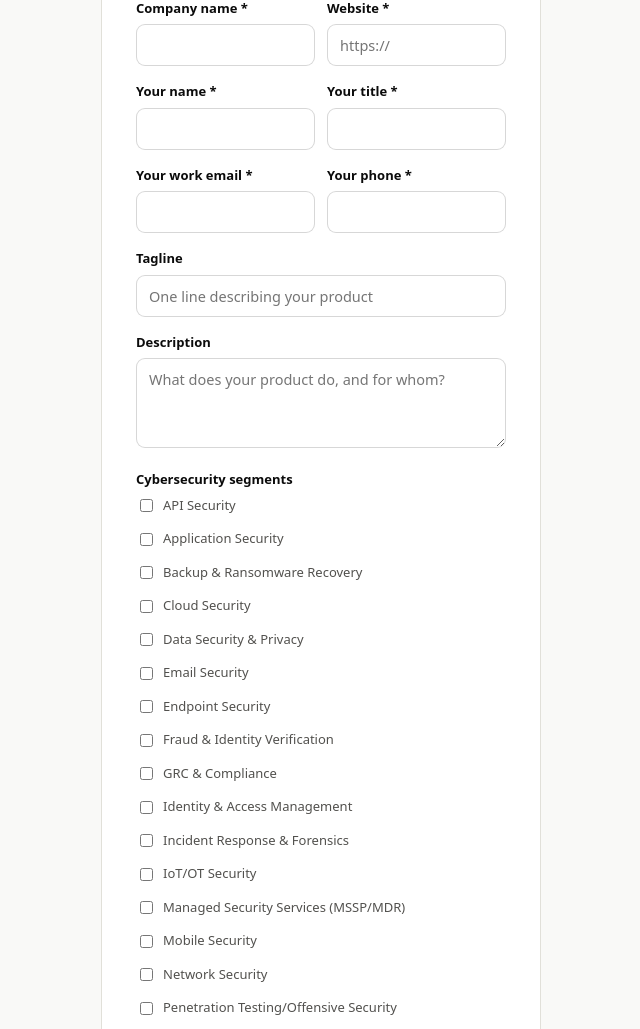
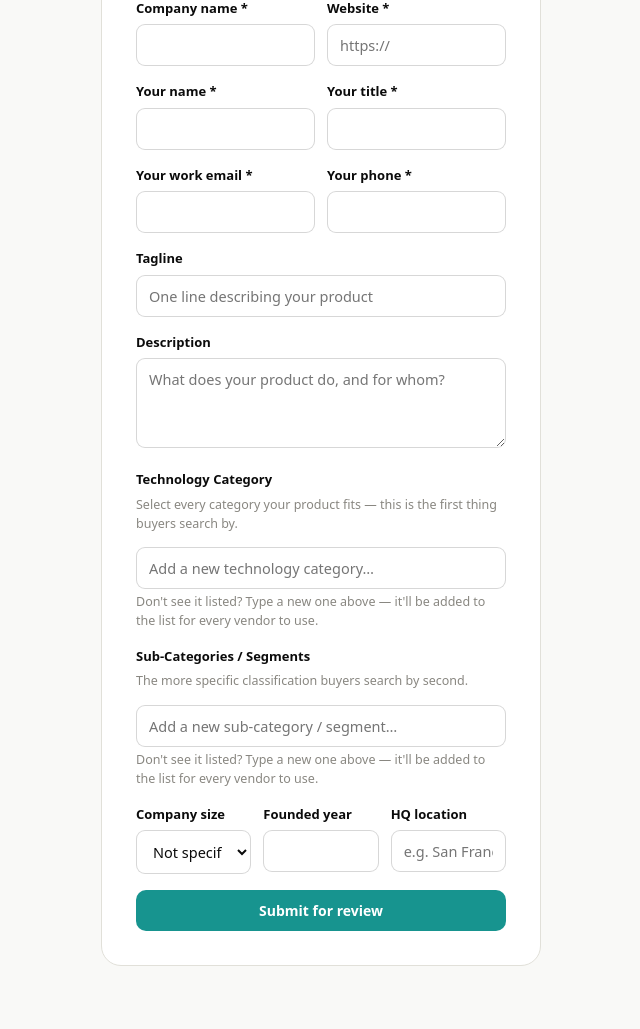
Before and after one commit to yannielli/Buyersforce, a Flask app: page /join-as-vendor in a window 1280 px wide. Shown: the part 328-1357 px from the top of the page, without its empty margins (319-959 px from the left). Run offline with Flask 3, Linux system fonts and the light colour scheme; data that the repository does not hold is empty; some libraries are stand-ins or nearby versions.

Commit message:
Add Technology Category + rename Cybersecurity segments to Sub-Categories/Segments
Sellers now classify their listing with two independent, alphabetical,
seller/admin-extensible multi-select fields instead of one free-text
Category input and a single hardcoded cybersecurity segment:

- Technology Category (new): top-level classification (Cybersecurity, IT
  Operations, etc.), multi-select, backed by a new technology_categories
  master-list table with add-new support.
- Sub-Categories / Segments (renamed from "Cybersecurity segments"): the
  existing segment picker, now backed by a technology_segments master-list
  table instead of a hardcoded Python constant, so add-new persists globally.

Both fields are wired into My Company, the public vendor-signup form,
Buyer Discover + Seller All Vendors (now multi-select filters instead of a
single cybersecurity-only dropdown), and admin's vendor-request decide form.
The legacy single-value vendors.category display column is now auto-derived
from the selected Technology Categories rather than directly editable.

Also fixes a bug in the previous commit (b0b3a85): the vendor_requests.kind
CHECK constraint in the live DB only allowed buyer_referral/seller_signup,
which would have crashed the first time a seller used "Suggest a vendor"
(kind=seller_referral). Widened via a new idempotent migration.

Co-Authored-By: Claude Sonnet 5 <noreply@anthropic.com>
Claude-Session: https://claude.ai/code/session_012QpbFC2jxxNCiKoAkzskKv

```diff
--- a/buyersforce/app.py
+++ b/buyersforce/app.py
@@ -163,17 +163,16 @@ LEGACY_TIMEZONE_MAP = {
     "Hawaii": "Pacific/Honolulu",
 }
 
-# Canonical cybersecurity segment/category vocabulary -- powers the
-# multi-select "browse by segment" filter on the buyer vendor directory
-# (vendor_segments table) and the seller profile's own segment picker.
-# Matches the categories used when compiling seed_data/vendor_seed_list.json
-# from GitHub's awesome-cybersecurity list, CB Insights market maps, and
-# Momentum Cyber's Cybersecurity Almanac.
-# Alphabetized (case-insensitive) so every checkbox list built from this
-# -- Discover's segment filter, seller profile, vendor signup, admin's
-# segment picker -- is easier for a buyer or seller to scan than the
-# original ad-hoc research order. Order-independent everywhere else this
-# is used (membership checks via `in`), so safe to resort freely.
+# Starting vocabulary for "Sub-Categories / Segments" -- matches the
+# categories used when compiling seed_data/vendor_seed_list.json from
+# GitHub's awesome-cybersecurity list, CB Insights market maps, and
+# Momentum Cyber's Cybersecurity Almanac. This list is now HISTORICAL: it's
+# only read by migrate.py's one-time seed of the technology_segments table
+# (mirrored there, not imported, since migrate.py is a standalone script).
+# The live, seller/admin-extensible source of truth is that DB table --
+# see all_technology_segments() -- so a value added there after launch
+# won't appear in this constant, and nothing in this file should validate
+# against CYBERSECURITY_SEGMENTS anymore.
 CYBERSECURITY_SEGMENTS = [
     "API Security",
     "Application Security",
@@ -220,18 +219,13 @@ SUPPORT_CATEGORIES = [
 SUPPORT_CATEGORY_LABELS = dict(SUPPORT_CATEGORIES)
 
 
-# BuyersForce is meant to eventually cover more than cybersecurity (see
-# vendors.technology_category) -- this is the top-level filter shown ahead
-# of the segment picker on Discover. Only "cybersecurity" is real/selectable
-# today; PLACEHOLDER_TECHNOLOGY_CATEGORIES are shown disabled in the select
-# so the space is visibly reserved without inventing a taxonomy that isn't
-# built out yet.
-TECHNOLOGY_CATEGORIES = [
-    ("cybersecurity", "Cybersecurity"),
-]
-PLACEHOLDER_TECHNOLOGY_CATEGORIES = [
-    "Cloud & Infrastructure", "Data & Analytics", "Sales & Marketing Tech", "IT Operations",
-]
+# "Technology Category" -- BuyersForce's top-level vendor classification,
+# shown ahead of "Sub-Categories / Segments" everywhere a vendor is
+# classified or a buyer filters. Multi-select, seller/admin-extensible;
+# see the technology_categories DB table and all_technology_categories().
+# (Replaces the old single-value, cybersecurity-only technology_category
+# column/select -- that column is left in place but no longer read or
+# written, kept only for any historical row that still has it.)
 
 # Vendor-directory listing requests -- see the vendor_requests table.
 VENDOR_REQUEST_KIND_LABELS = {
@@ -613,12 +607,25 @@ def vendor_signup():
             )
             form_data = request.form.to_dict()
             form_data["segments"] = request.form.getlist("segments")
+            form_data["technology_categories"] = request.form.getlist("technology_categories")
             return render_template(
-                "vendor_signup.html", all_segments=CYBERSECURITY_SEGMENTS,
+                "vendor_signup.html", all_segments=all_technology_segments(),
+                all_technology_categories=all_technology_categories(),
                 company_sizes=COMPANY_SIZE_BANDS, form_data=form_data,
             )
 
+        new_category = _ensure_technology_category(request.form.get("new_technology_category", ""))
+        technology_categories = _parse_proposed_technology_categories(
+            ",".join(request.form.getlist("technology_categories"))
+        )
+        if new_category and new_category not in technology_categories:
+            technology_categories.append(new_category)
+
+        new_segment = _ensure_technology_segment(request.form.get("new_segment", ""))
         segments = _parse_proposed_segments(",".join(request.form.getlist("segments")))
+        if new_segment and new_segment not in segments:
+            segments.append(new_segment)
+
         company_size = request.form.get("company_size", "").strip()
         if company_size not in COMPANY_SIZE_BANDS:
             company_size = None
@@ -630,11 +637,12 @@ def vendor_signup():
 
         dbm.execute(
             "INSERT INTO vendor_requests (kind, company_name, website, tagline, description, "
-            "proposed_segments, company_size, founded_year, hq_location, contact_name, "
-            "contact_title, contact_email, contact_phone) "
-            "VALUES ('seller_signup', ?, ?, ?, ?, ?, ?, ?, ?, ?, ?, ?, ?)",
-            (company_name, website, tagline, description, ",".join(segments), company_size,
-             founded_year, hq_location, contact_name, contact_title, contact_email, contact_phone),
+            "proposed_segments, proposed_technology_categories, company_size, founded_year, "
+            "hq_location, contact_name, contact_title, contact_email, contact_phone) "
+            "VALUES ('seller_signup', ?, ?, ?, ?, ?, ?, ?, ?, ?, ?, ?, ?, ?)",
+            (company_name, website, tagline, description, ",".join(segments),
+             ",".join(technology_categories), company_size, founded_year, hq_location,
+             contact_name, contact_title, contact_email, contact_phone),
         )
 
         admin = get_admin_user()
@@ -652,8 +660,9 @@ def vendor_signup():
         return render_template("vendor_signup_pending.html", company_name=company_name)
 
     return render_template(
-        "vendor_signup.html", all_segments=CYBERSECURITY_SEGMENTS, company_sizes=COMPANY_SIZE_BANDS,
-        form_data={},
+        "vendor_signup.html", all_segments=all_technology_segments(),
+        all_technology_categories=all_technology_categories(),
+        company_sizes=COMPANY_SIZE_BANDS, form_data={},
     )
 
 
@@ -1080,8 +1089,16 @@ def admin_dashboard():
         "FROM vendor_requests vr LEFT JOIN users u ON u.id = vr.requested_by_user_id "
         "WHERE vr.status = 'pending' ORDER BY vr.created_at DESC"
     )
+    known_segments = all_technology_segments()
+    known_categories = all_technology_categories()
     pending_vendor_requests = [
-        {**dict(r), "proposed_segments_list": _parse_proposed_segments(r["proposed_segments"])}
+        {
+            **dict(r),
+            "proposed_segments_list": _parse_proposed_segments(r["proposed_segments"], known_segments),
+            "proposed_technology_categories_list": _parse_proposed_technology_categories(
+                r["proposed_technology_categories"], known_categories
+            ),
+        }
         for r in pending_vendor_requests
     ]
     new_invite_link = None
@@ -1095,7 +1112,8 @@ def admin_dashboard():
         pending_signups=pending_signups, pending_role_changes=pending_role_changes,
         open_support_requests=open_support_requests, support_category_labels=SUPPORT_CATEGORY_LABELS,
         pending_vendor_requests=pending_vendor_requests, vendor_request_kind_labels=VENDOR_REQUEST_KIND_LABELS,
-        all_segments=CYBERSECURITY_SEGMENTS, company_sizes=COMPANY_SIZE_BANDS,
+        all_segments=known_segments, all_technology_categories=known_categories,
+        company_sizes=COMPANY_SIZE_BANDS,
         new_invite_link=new_invite_link,
     )
 
@@ -1796,7 +1814,16 @@ def admin_vendor_request_decide(request_id):
     website = request.form.get("website", "").strip() or req["website"]
     tagline = request.form.get("tagline", "").strip()
     description = request.form.get("description", "").strip()
+    new_segment = _ensure_technology_segment(request.form.get("new_segment", ""))
     segments = _parse_proposed_segments(",".join(request.form.getlist("segments")))
+    if new_segment and new_segment not in segments:
+        segments.append(new_segment)
+    new_category = _ensure_technology_category(request.form.get("new_technology_category", ""))
+    technology_categories = _parse_proposed_technology_categories(
+        ",".join(request.form.getlist("technology_categories"))
+    )
+    if new_category and new_category not in technology_categories:
+        technology_categories.append(new_category)
     company_size = request.form.get("company_size", "").strip()
     if company_size not in COMPANY_SIZE_BANDS:
         company_size = None
@@ -1842,7 +1869,7 @@ def admin_vendor_request_decide(request_id):
 
     # action == "approve"
     accent, initials = _derive_vendor_accent_initials(company_name)
-    category = segments[0] if segments else "Uncategorized"
+    category = " / ".join(technology_categories) if technology_categories else "Uncategorized"
     seller_user_id = None
     created_user_id = None
 
@@ -1871,6 +1898,11 @@ def admin_vendor_request_decide(request_id):
     )
     for seg in dict.fromkeys(segments):
         dbm.execute("INSERT INTO vendor_segments (vendor_id, segment) VALUES (?, ?)", (vendor_id, seg))
+    for cat in dict.fromkeys(technology_categories):
+        dbm.execute(
+            "INSERT INTO vendor_technology_categories (vendor_id, category) VALUES (?, ?)",
+            (vendor_id, cat),
+        )
     dbm.execute(
         "UPDATE vendor_requests SET status='approved', created_vendor_id=?, created_user_id=?, "
         "resolved_at=?, resolved_by=? WHERE id=?",
@@ -1942,6 +1974,69 @@ def vendor_segments(vendor_id):
     return [r["segment"] for r in rows]
 
 
+def all_technology_categories():
+    """The full, alphabetical "Technology Category" picklist -- every
+    value any seller or admin has ever added, starting from the seed set
+    migrate.py loads once. Backs every Technology Category checkbox list
+    in the app (seller profile, vendor signup, Discover/All Vendors
+    filters, admin's request-review form)."""
+    rows = dbm.query("SELECT name FROM technology_categories ORDER BY name")
+    return [r["name"] for r in rows]
+
+
+def vendor_technology_categories(vendor_id):
+    rows = dbm.query(
+        "SELECT category FROM vendor_technology_categories WHERE vendor_id = ? ORDER BY category",
+        (vendor_id,),
+    )
+    return [r["category"] for r in rows]
+
+
+def all_technology_segments():
+    """The full, alphabetical "Sub-Categories / Segments" picklist --
+    supersedes the CYBERSECURITY_SEGMENTS constant as the live source of
+    truth (that constant is now just migrate.py's one-time seed list)."""
+    rows = dbm.query("SELECT name FROM technology_segments ORDER BY name")
+    return [r["name"] for r in rows]
+
+
+def _ensure_technology_category(name):
+    """Case-insensitively look up `name` in technology_categories, adding
+    it if it's genuinely new. Returns the canonical stored name (existing
+    casing wins) so e.g. adding "cybersecurity" when "Cybersecurity"
+    already exists reuses it instead of creating a near-duplicate. Returns
+    None for a blank name."""
+    name = (name or "").strip()
+    if not name:
+        return None
+    existing = dbm.query(
+        "SELECT name FROM technology_categories WHERE lower(name) = lower(?)", (name,), one=True
+    )
+    if existing:
+        return existing["name"]
+    dbm.execute("INSERT INTO technology_categories (name) VALUES (?)", (name,))
+    return name
+
+
+def _ensure_technology_segment(name):
+    """Same as _ensure_technology_category, for technology_segments."""
+    name = (name or "").strip()
+    if not name:
+        return None
+    existing = dbm.query(
+        "SELECT name FROM technology_segments WHERE lower(name) = lower(?)", (name,), one=True
+    )
+    if existing:
+        return existing["name"]
+    dbm.execute("INSERT INTO technology_segments (name) VALUES (?)", (name,))
+    return name
+
+
+def _parse_proposed_technology_categories(raw, known=None):
+    known = known if known is not None else all_technology_categories()
+    return [c for c in (raw or "").split(",") if c in known]
+
+
 def _derive_vendor_accent_initials(company_name):
     """Same formula admin_approve_signup already uses for an
     auto-created seller vendor row -- kept here as one place so the
@@ -1951,8 +2046,9 @@ def _derive_vendor_accent_initials(company_name):
     return "#3b82f6", initials
 
 
-def _parse_proposed_segments(raw):
-    return [s for s in (raw or "").split(",") if s in CYBERSECURITY_SEGMENTS]
+def _parse_proposed_segments(raw, known=None):
+    known = known if known is not None else all_technology_segments()
+    return [s for s in (raw or "").split(",") if s in known]
 
 
 def vendor_listings(vendor_id):
@@ -2154,14 +2250,21 @@ def buyer_dashboard():
 @role_required("buyer")
 def buyer_discover():
     q = request.args.get("q", "").strip()
-    segments = [s for s in request.args.getlist("segment") if s in CYBERSECURITY_SEGMENTS]
+    known_segments = all_technology_segments()
+    segments = [s for s in request.args.getlist("segment") if s in known_segments]
     company_size = request.args.get("company_size", "")
-    valid_categories = {key for key, _label in TECHNOLOGY_CATEGORIES}
-    technology_category = request.args.get("technology_category", "cybersecurity")
-    if technology_category not in valid_categories:
-        technology_category = "cybersecurity"
-    sql = "SELECT * FROM vendors WHERE technology_category = ?"
-    args = [technology_category]
+    known_categories = all_technology_categories()
+    technology_categories = [
+        c for c in request.args.getlist("technology_category") if c in known_categories
+    ]
+    sql = "SELECT * FROM vendors WHERE 1=1"
+    args = []
+    if technology_categories:
+        placeholders = ",".join(["?"] * len(technology_categories))
+        sql += (
+            f" AND id IN (SELECT vendor_id FROM vendor_technology_categories WHERE category IN ({placeholders}))"
+        )
+        args += technology_categories
     if q:
         # ILIKE, not LIKE -- LIKE is case-sensitive in Postgres, so a lowercase
         # search like "tines" would never match a stored "Tines".
@@ -2219,12 +2322,11 @@ def buyer_discover():
     return render_template(
         "buyer/discover.html",
         vendors=vendor_data,
-        all_segments=CYBERSECURITY_SEGMENTS,
+        all_segments=known_segments,
         selected_segments=segments,
         company_sizes=COMPANY_SIZE_BANDS,
-        technology_categories=TECHNOLOGY_CATEGORIES,
-        placeholder_technology_categories=PLACEHOLDER_TECHNOLOGY_CATEGORIES,
-        technology_category=technology_category,
+        all_technology_categories=known_categories,
+        selected_technology_categories=technology_categories,
         q=q,
         company_size=company_size,
         sort_options=DISCOVER_SORT_OPTIONS,
@@ -2298,7 +2400,7 @@ def suggest_vendor():
         return redirect(url_for("buyer_thread", thread_id=thread["id"]))
 
     return render_template(
-        "buyer/suggest_vendor.html", all_segments=CYBERSECURITY_SEGMENTS, company_sizes=COMPANY_SIZE_BANDS,
+        "buyer/suggest_vendor.html", all_segments=all_technology_segments(), company_sizes=COMPANY_SIZE_BANDS,
     )
 
 
@@ -3094,12 +3196,31 @@ def seller_profile():
         company_size = form.get("company_size", "").strip()
         if company_size not in COMPANY_SIZE_BANDS:
             company_size = None
+
+        new_category = _ensure_technology_category(form.get("new_technology_category", ""))
+        technology_categories = [
+            c for c in form.getlist("technology_categories") if c in all_technology_categories()
+        ]
+        if new_category and new_category not in technology_categories:
+            technology_categories.append(new_category)
+        # `category` (a single display label shown on vendor cards, the
+        # compare table, etc.) is no longer directly editable -- it's
+        # derived from the seller's selected Technology Categories so
+        # those older, single-value display sites keep showing something
+        # sensible without needing their own multi-category redesign.
+        category = " / ".join(technology_categories) if technology_categories else "Uncategorized"
+
+        new_segment = _ensure_technology_segment(form.get("new_segment", ""))
+        segments = [s for s in form.getlist("segments") if s in all_technology_segments()]
+        if new_segment and new_segment not in segments:
+            segments.append(new_segment)
+
         dbm.execute(
             "UPDATE vendors SET company_name=?, category=?, tagline=?, description=?, "
             "website=?, accent=?, initials=?, company_size=?, founded_year=?, hq_location=?, "
             "contact_email=?, contact_phone=? WHERE id=?",
             (
-                form["company_name"].strip(), form["category"].strip(), form["tagline"].strip(),
+                form["company_name"].strip(), category, form["tagline"].strip(),
                 form["description"].strip(), form["website"].strip(), form["accent"].strip() or "#3b82f6",
                 (form["initials"].strip() or "VN")[:3].upper(), company_size, founded_year,
                 form.get("hq_location", "").strip(), form.get("contact_email", "").strip(),
@@ -3114,20 +3235,28 @@ def seller_profile():
                     "INSERT INTO vendor_tags (vendor_id, tag) VALUES (?, ?)", (vendor["id"], tag)
                 )
         dbm.execute("DELETE FROM vendor_segments WHERE vendor_id=?", (vendor["id"],))
-        for segment in form.getlist("segments"):
-            if segment in CYBERSECURITY_SEGMENTS:
-                dbm.execute(
-                    "INSERT INTO vendor_segments (vendor_id, segment) VALUES (?, ?)",
-                    (vendor["id"], segment),
-                )
+        for segment in dict.fromkeys(segments):
+            dbm.execute(
+                "INSERT INTO vendor_segments (vendor_id, segment) VALUES (?, ?)",
+                (vendor["id"], segment),
+            )
+        dbm.execute("DELETE FROM vendor_technology_categories WHERE vendor_id=?", (vendor["id"],))
+        for cat in dict.fromkeys(technology_categories):
+            dbm.execute(
+                "INSERT INTO vendor_technology_categories (vendor_id, category) VALUES (?, ?)",
+                (vendor["id"], cat),
+            )
         flash("Your company profile updated — buyers will see the latest version.", "success")
         return redirect(url_for("seller_profile"))
     tags = ", ".join(vendor_tags(vendor["id"]))
     selected_segments = vendor_segments(vendor["id"])
+    selected_technology_categories = vendor_technology_categories(vendor["id"])
     listings = vendor_listings(vendor["id"])
     return render_template(
         "seller/profile.html", vendor=vendor, tags=tags, listings=listings,
-        all_segments=CYBERSECURITY_SEGMENTS, selected_segments=selected_segments,
+        all_segments=all_technology_segments(), selected_segments=selected_segments,
+        all_technology_categories=all_technology_categories(),
+        selected_technology_categories=selected_technology_categories,
         company_sizes=COMPANY_SIZE_BANDS,
     )
 
@@ -3181,10 +3310,21 @@ def seller_listing_delete(listing_id):
 @role_required("seller")
 def seller_all_vendors():
     q = request.args.get("q", "").strip()
-    segments = [s for s in request.args.getlist("segment") if s in CYBERSECURITY_SEGMENTS]
+    known_segments = all_technology_segments()
+    segments = [s for s in request.args.getlist("segment") if s in known_segments]
     company_size = request.args.get("company_size", "")
-    sql = "SELECT * FROM vendors WHERE technology_category = ?"
-    args = ["cybersecurity"]
+    known_categories = all_technology_categories()
+    technology_categories = [
+        c for c in request.args.getlist("technology_category") if c in known_categories
+    ]
+    sql = "SELECT * FROM vendors WHERE 1=1"
+    args = []
+    if technology_categories:
+        placeholders = ",".join(["?"] * len(technology_categories))
+        sql += (
+            f" AND id IN (SELECT vendor_id FROM vendor_technology_categories WHERE category IN ({placeholders}))"
+        )
+        args += technology_categories
     if q:
         # ILIKE, not LIKE -- LIKE is case-sensitive in Postgres, so a lowercase
         # search like "tines" would never match a stored "Tines".
@@ -3238,9 +3378,11 @@ def seller_all_vendors():
     return render_template(
         "seller/all_vendors.html",
         vendors=vendor_data,
-        all_segments=CYBERSECURITY_SEGMENTS,
+        all_segments=known_segments,
         selected_segments=segments,
         company_sizes=COMPANY_SIZE_BANDS,
+        all_technology_categories=known_categories,
+        selected_technology_categories=technology_categories,
         q=q,
         company_size=company_size,
         sort_options=DISCOVER_SORT_OPTIONS,
@@ -3334,7 +3476,7 @@ def seller_suggest_vendor():
         return redirect(url_for("seller_thread", thread_id=thread["id"]))
 
     return render_template(
-        "seller/suggest_vendor.html", all_segments=CYBERSECURITY_SEGMENTS, company_sizes=COMPANY_SIZE_BANDS,
+        "seller/suggest_vendor.html", all_segments=all_technology_segments(), company_sizes=COMPANY_SIZE_BANDS,
     )
 
 
--- /dev/null
+++ b/buyersforce/templates/_picklist_field.html
@@ -0,0 +1,16 @@
+<div class="field">
+  <label>{{ picklist_label }}</label>
+  {% if picklist_hint %}<p class="hint" style="margin:2px 0 6px;">{{ picklist_hint }}</p>{% endif %}
+  <div class="segment-grid" style="margin-top:6px;">
+    {% for opt in picklist_options %}
+    <label style="font-weight:400;">
+      <input type="checkbox" name="{{ picklist_field_name }}" value="{{ opt }}" {{ 'checked' if opt in picklist_selected }}>
+      {{ opt }}
+    </label>
+    {% endfor %}
+  </div>
+  <div style="margin-top:8px;">
+    <input type="text" name="{{ picklist_new_field_name }}" placeholder="{{ picklist_add_placeholder }}">
+    <p class="hint" style="margin-top:4px;">Don't see it listed? Type a new one above — it'll be added to the list for every vendor to use.</p>
+  </div>
+</div>
--- a/buyersforce/templates/buyer/suggest_vendor.html
+++ b/buyersforce/templates/buyer/suggest_vendor.html
@@ -19,7 +19,7 @@
     </div>
 
     <div class="field">
-      <label>Cybersecurity segments (if you know them)</label>
+      <label>Sub-Categories / Segments (if you know them)</label>
       <div class="segment-grid" style="margin-top:6px;">
         {% for seg in all_segments %}
         <label style="font-weight:400;"><input type="checkbox" name="segments" value="{{ seg }}"> {{ seg }}</label>
--- a/buyersforce/templates/seller/suggest_vendor.html
+++ b/buyersforce/templates/seller/suggest_vendor.html
@@ -19,7 +19,7 @@
     </div>
 
     <div class="field">
-      <label>Cybersecurity segments (if you know them)</label>
+      <label>Sub-Categories / Segments (if you know them)</label>
       <div class="segment-grid" style="margin-top:6px;">
         {% for seg in all_segments %}
         <label style="font-weight:400;"><input type="checkbox" name="segments" value="{{ seg }}"> {{ seg }}</label>
--- a/buyersforce/templates/vendor_signup.html
+++ b/buyersforce/templates/vendor_signup.html
@@ -34,17 +34,23 @@
       <div class="field"><label>Description</label>
         <textarea name="description" placeholder="What does your product do, and for whom?">{{ form_data.description or '' }}</textarea></div>
 
-      <div class="field">
-        <label>Cybersecurity segments</label>
-        <div class="segment-grid" style="margin-top:6px;">
-          {% for seg in all_segments %}
-          <label style="font-weight:400;">
-            <input type="checkbox" name="segments" value="{{ seg }}" {{ 'checked' if seg in (form_data.segments or []) }}>
-            {{ seg }}
-          </label>
-          {% endfor %}
-        </div>
-      </div>
+      {% set picklist_label = "Technology Category" %}
+      {% set picklist_hint = "Select every category your product fits — this is the first thing buyers search by." %}
+      {% set picklist_field_name = "technology_categories" %}
+      {% set picklist_options = all_technology_categories %}
+      {% set picklist_selected = form_data.technology_categories or [] %}
+      {% set picklist_new_field_name = "new_technology_category" %}
+      {% set picklist_add_placeholder = "Add a new technology category…" %}
+      {% include "_picklist_field.html" %}
+
+      {% set picklist_label = "Sub-Categories / Segments" %}
+      {% set picklist_hint = "The more specific classification buyers search by second." %}
+      {% set picklist_field_name = "segments" %}
+      {% set picklist_options = all_segments %}
+      {% set picklist_selected = form_data.segments or [] %}
+      {% set picklist_new_field_name = "new_segment" %}
+      {% set picklist_add_placeholder = "Add a new sub-category / segment…" %}
+      {% include "_picklist_field.html" %}
 
       <div class="form-row">
         <div class="field">
```
Also changed, not shown: buyersforce/migrate.py (+132 -0 lines), buyersforce/schema.sql (+41 -7 lines), buyersforce/templates/admin/dashboard.html (+17 -11 lines), buyersforce/templates/buyer/discover.html (+19 -12 lines), buyersforce/templates/seller/all_vendors.html (+21 -2 lines), buyersforce/templates/seller/profile.html (+18 -15 lines).
